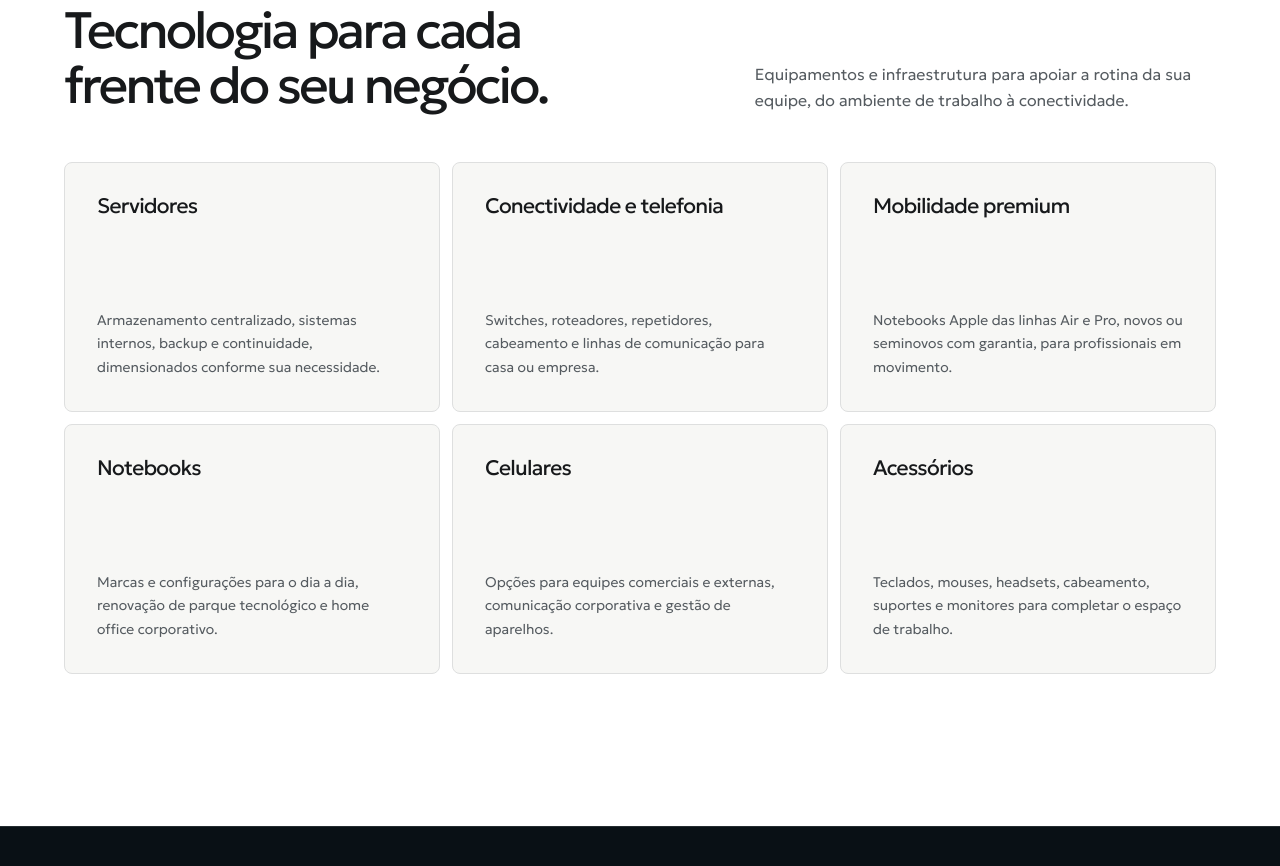
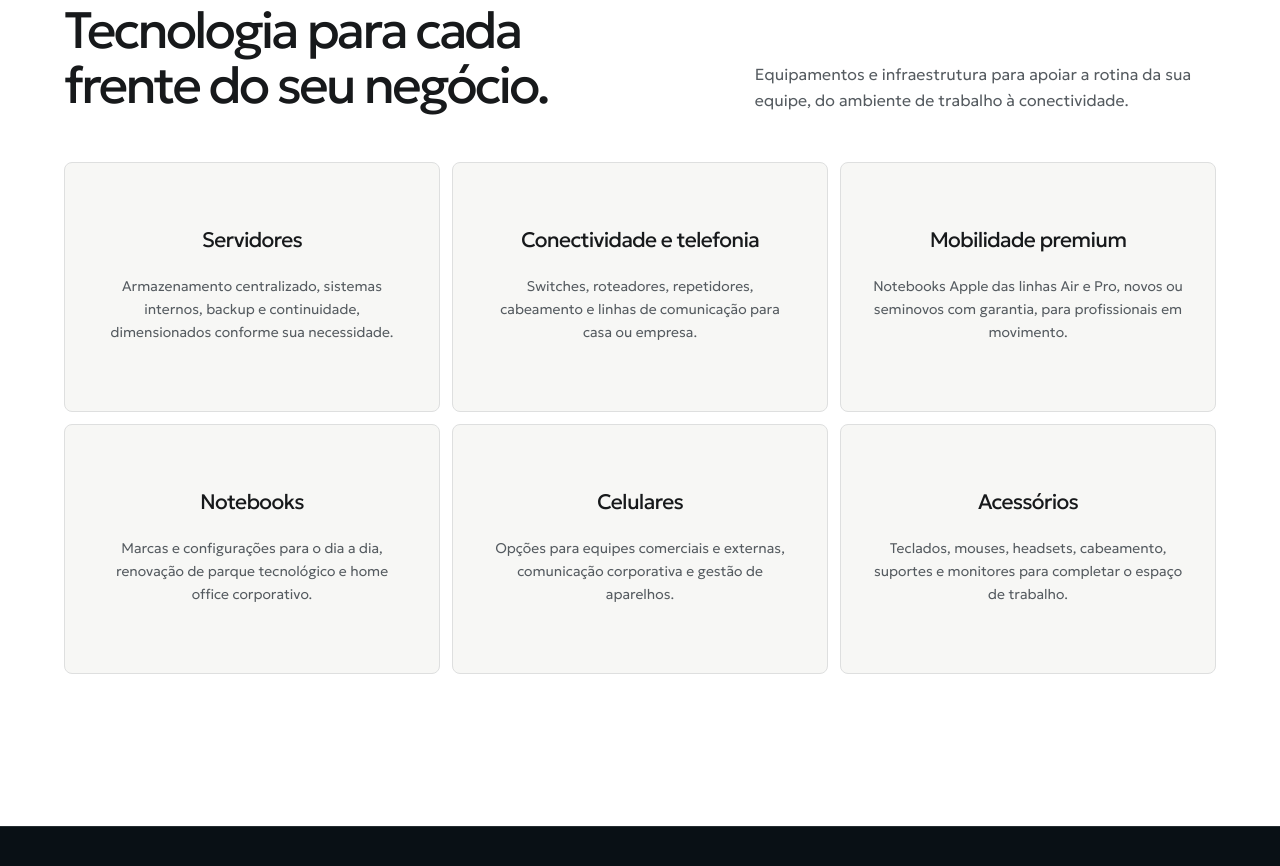
Before and after one commit to willplacetech/LandingPlace, a plain HTML site: page index.html in a window 1280 px wide. Shown: the part 950-1816 px from the top of the page. Drawn offline with Linux system fonts and the light colour scheme.

Commit message:
alinhamento

```diff
--- a/index.html
+++ b/index.html
@@ -338,13 +338,14 @@
       display: flex;
       min-height: 250px;
       flex-direction: column;
-      justify-content: space-between;
-      align-items: flex-start;
+      justify-content: center;
+      align-items: center;
       gap: 24px;
       padding: clamp(24px, 2.5vw, 32px);
       border: 1px solid var(--rule);
       border-radius: var(--radius);
       background: var(--surface-raised);
+      text-align: center;
       transition: border-color 180ms var(--ease-out), background-color 180ms var(--ease-out), transform 180ms var(--ease-out);
     }
 
```
